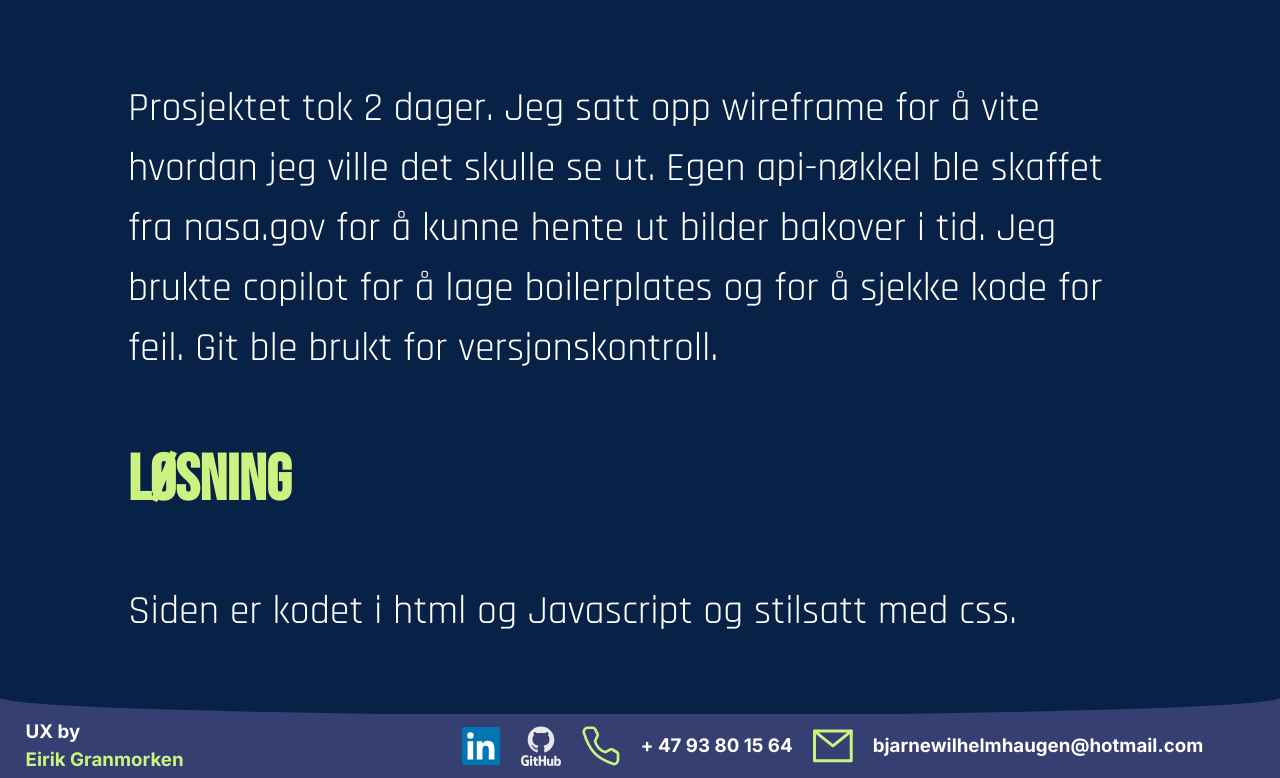
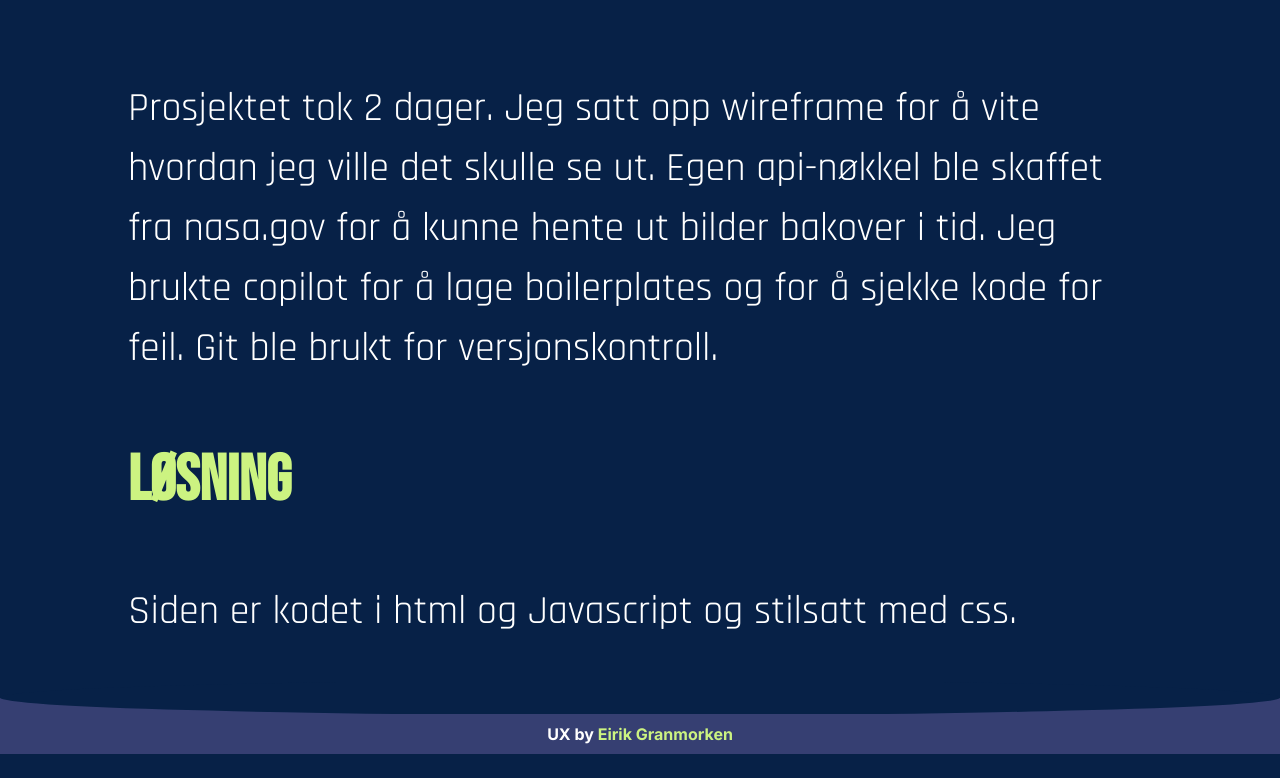
Before and after one commit to BjarneHaugen/bjarnehaugen.github.io, a React (Vite) app: page /#/project/0 in a window 1280 px wide. Shown: the part 1366-2144 px from the top of the page. After the commit the page ends 2120 px from the top, so only its background shows below. Built offline with nearby package versions, Linux system fonts and the light colour scheme.

Commit message:
updated footer

```diff
--- a/src/components/Footer.jsx
+++ b/src/components/Footer.jsx
@@ -7,16 +7,8 @@ const Footer = () => (
     <div className="footerBar">
       <div className="innerFooterBar">
         <div className="eirikLink">
-          <h3 className="whiteText fontInter">UX by</h3>
-          <h3 className="yellowText fontInter">Eirik Granmorken</h3>
+          <h4 className="whiteText fontInter">UX by <span className="yellowText fontInter">Eirik Granmorken</span> </h4>
         </div>
-        <img className="icon" src="/linkedin.svg" alt="linkedin" onClick={() => window.open('https://www.linkedin.com/in/bjarne-haugen/', '_blank')} style={{ cursor: 'pointer' }} />
-        <img id="github" className="icon" src="/github.svg" alt="github" onClick={() => window.open('https://github.com/bjarnehaugen', '_blank')} style={{ cursor: 'pointer' }} />
-        <img className="icon" src="/phone.svg" alt="phone" />
-        <h3 className="whiteText fontInter">+ 47 93 80 15 64 </h3>
-
-        <img className="icon" src="/email.svg" alt="email" />
-        <h3 className="whiteText fontInter">bjarnewilhelmhaugen@hotmail.com</h3>
       </div>
     </div>
   </footer >
--- a/src/css/footer.css
+++ b/src/css/footer.css
@@ -15,7 +15,7 @@
     left: 0;
     bottom: 0;
     width: 100vw;
-    height: 10vh;
+    height: 7vh;
     background: #363F72;
     z-index: 0;
     display: flex;
@@ -31,7 +31,6 @@
     width: 100vw;
     height: 100%;
     z-index: 0;
-    transform: translateY(10%) translateX(15%);
     display: flex;
     flex-direction: row;
     align-items: center;
@@ -39,20 +38,11 @@
     gap: 20px;
 }
 
-.icon {
-    height: 40px;
-    width: 40px;
-    object-fit: contain;
-    display: block;
+.eirikLink {
+    position: relative;
+    top: 15%
 }
 
-.eirikLink {
-    position: absolute;
-    left: -13%;
-    top: 50%;
-    transform: translateY(-50%);
-}
-
-.eirikLink h3 {
+.eirikLink h4 {
     margin: 0;
 }
```
